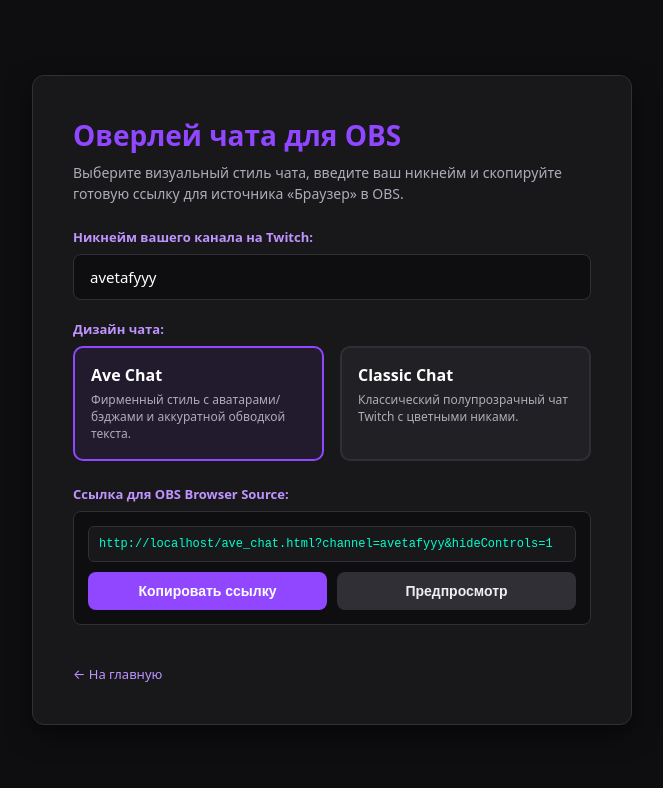
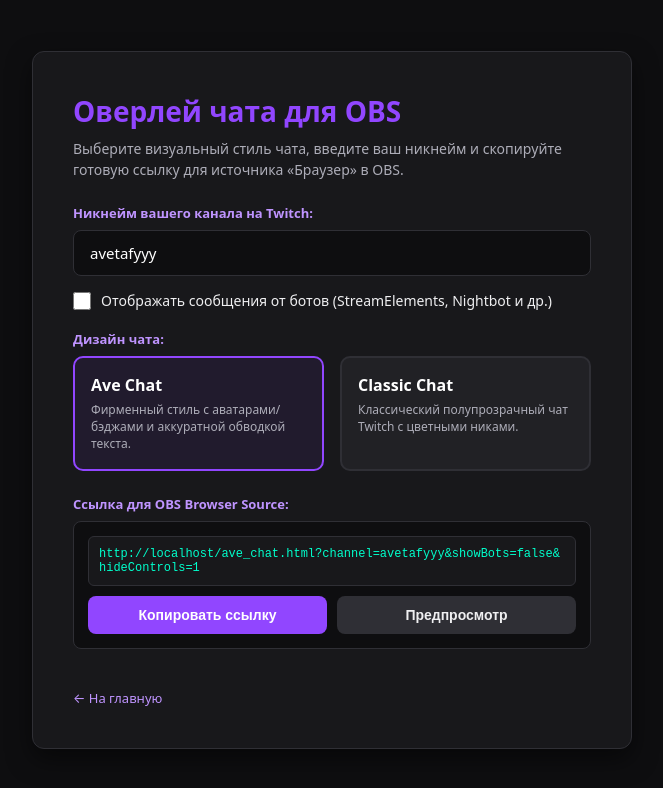
Before and after one commit to Tafyyy/Ave-web, a website: page releases/public/overlays.html in a window 1280 px wide. Shown: the whole page, without its empty margins (308-971 px from the left). Drawn offline with Linux system fonts and the light colour scheme.

Commit message:
Добавление функционала оверлеям

```diff
--- a/releases/public/overlays.html
+++ b/releases/public/overlays.html
@@ -41,6 +41,23 @@
             font-family: inherit;
         }
         input[type="text"]:focus { border-color: #9146ff; }
+
+        .checkbox-group {
+            display: flex;
+            align-items: center;
+            gap: 10px;
+            margin-top: 15px;
+            cursor: pointer;
+            font-size: 14px;
+            color: #efeff1;
+            font-weight: 500;
+        }
+        .checkbox-group input {
+            width: 18px;
+            height: 18px;
+            accent-color: #9146ff;
+            cursor: pointer;
+        }
 
         .chat-cards {
             display: grid;
@@ -121,6 +138,10 @@
         <div class="form-group">
             <label for="channelName">Никнейм вашего канала на Twitch:</label>
             <input type="text" id="channelName" value="avetafyyy" placeholder="например, bratishkinoff" oninput="updateLinks()">
+
+            <label class="checkbox-group">
+                <input type="checkbox" id="showBots" onchange="updateLinks()"> Отображать сообщения от ботов (StreamElements, Nightbot и др.)
+            </label>
         </div>
 
         <label>Дизайн чата:</label>
@@ -167,11 +188,13 @@
 
         function updateLinks() {
             const channel = document.getElementById('channelName').value.trim().toLowerCase() || 'avetafyyy';
+            const showBotsChecked = document.getElementById('showBots').checked;
+
             // Выбираем файл в зависимости от выбранного стиля чата
             const fileName = selectedChatType === 'ave_chat' ? 'ave_chat.html' : 'classic_chat.html';
 
             const baseUrl = window.location.origin;
-            const finalUrl = `${baseUrl}/${fileName}?channel=${channel}&hideControls=1`;
+            const finalUrl = `${baseUrl}/${fileName}?channel=${channel}&showBots=${showBotsChecked}&hideControls=1`;
 
             document.getElementById('urlOutput').textContent = finalUrl;
         }
--- a/server.js
+++ b/server.js
@@ -770,7 +770,7 @@ app.get('/api/emotes/:channel', async (req, res) => {
 const publicPath = path.join(__dirname, 'releases', 'public');
 app.use(express.static(publicPath));
 
-app.get('/chat.html', (req, res) => {
+app.get('/ave_chat.html', (req, res) => {
     res.sendFile(path.join(publicPath, 'ave_chat.html'));
 });
 
```
